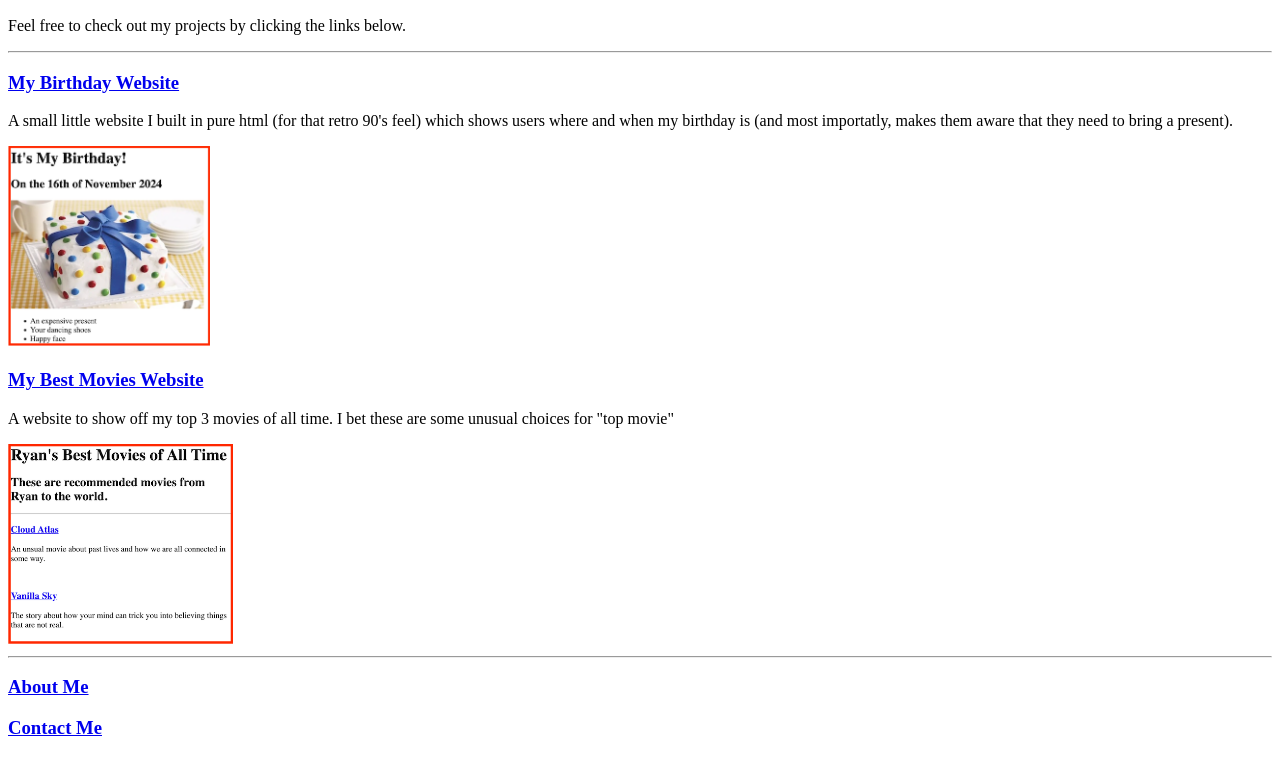
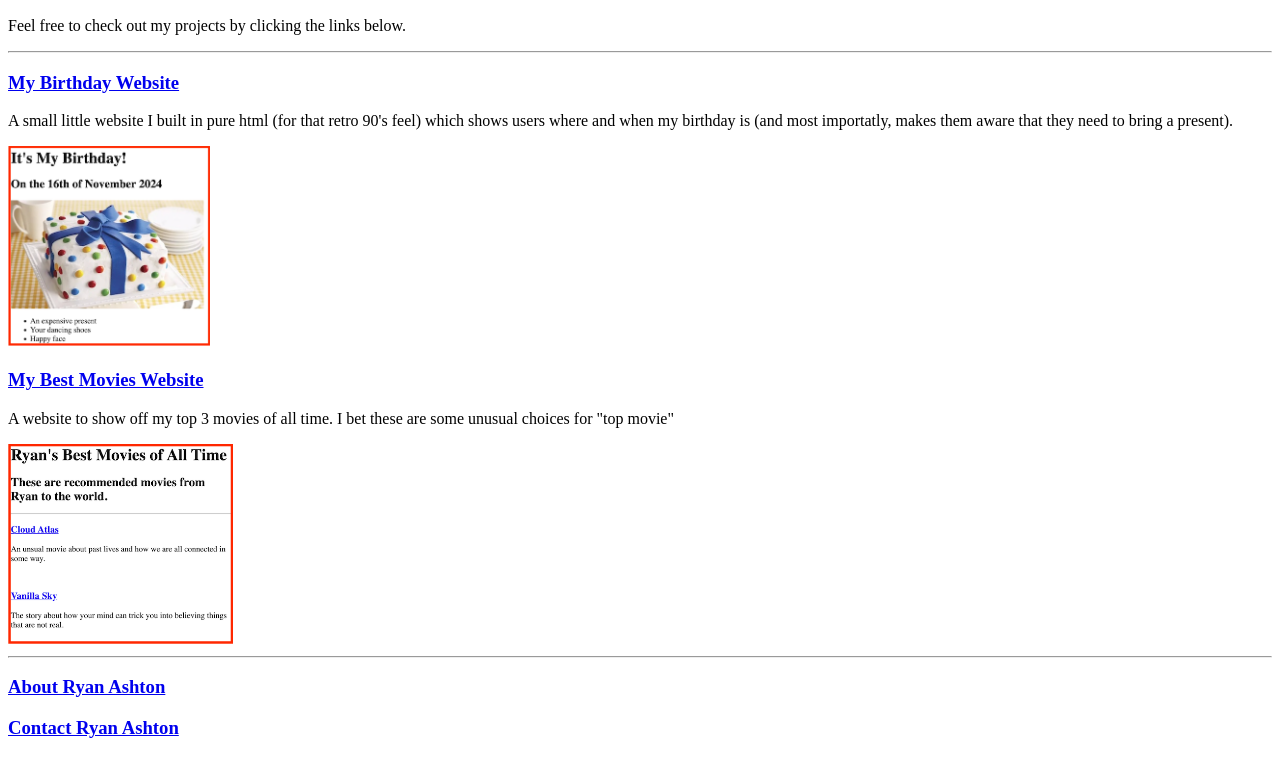
Before and after one commit to djryanash/ryan-ashton-html-portfolio, a plain HTML site: page index.html in a window 1280 px wide. Shown: the part 110-868 px from the top of the page. Drawn offline with Linux system fonts and the light colour scheme.

Commit message:
Add files via upload

```diff
--- a/index.html
+++ b/index.html
@@ -25,8 +25,8 @@
 
         <br />
         <hr />
-        <h3><a href="./public/about.html">About Me</a></h3>
-        <h3><a href="./public/contact.html">Contact Me</a></h3>
+        <h3><a href="./public/about.html">About Ryan Ashton</a></h3>
+        <h3><a href="./public/contact.html">Contact Ryan Ashton</a></h3>
     </body>
 
 </html>
```
